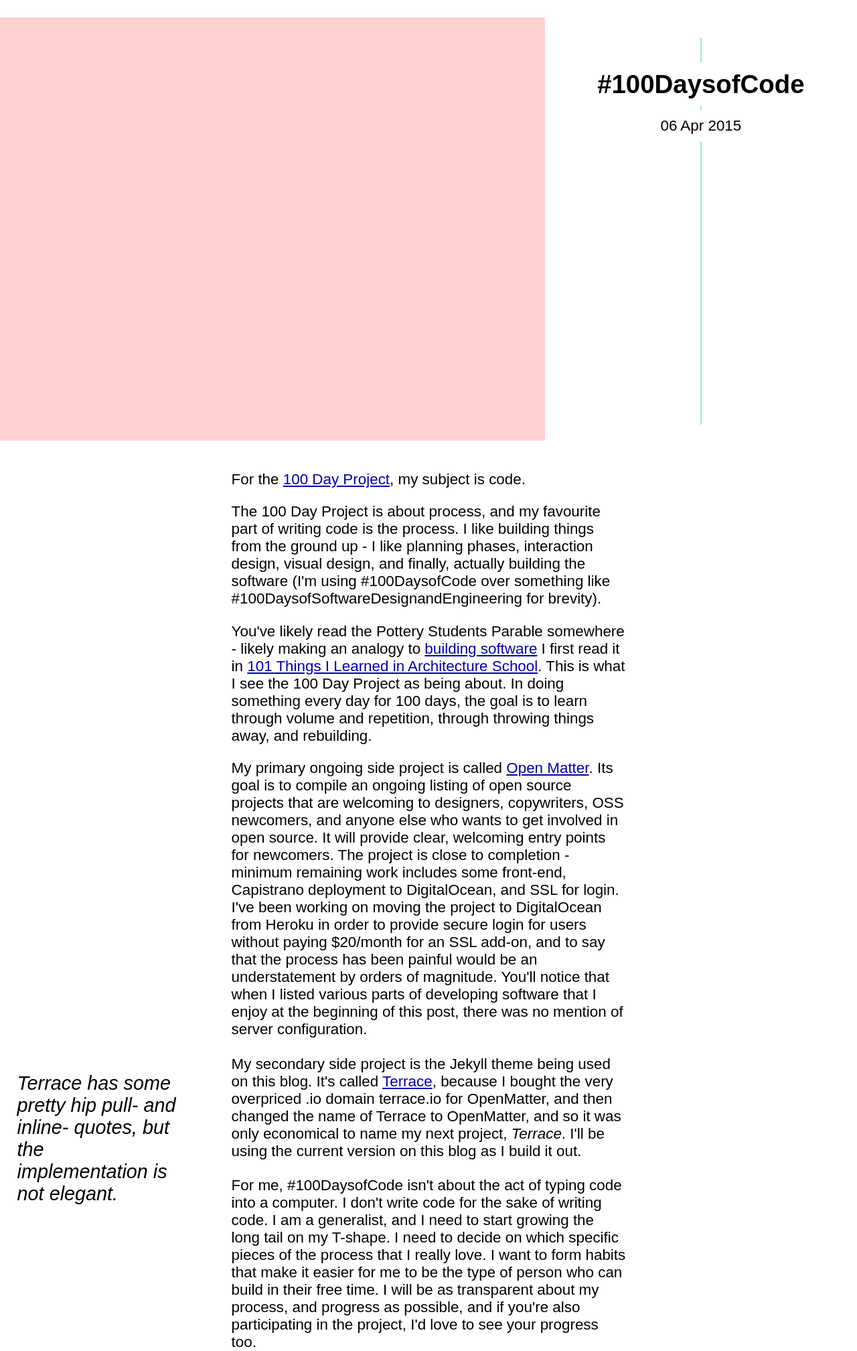
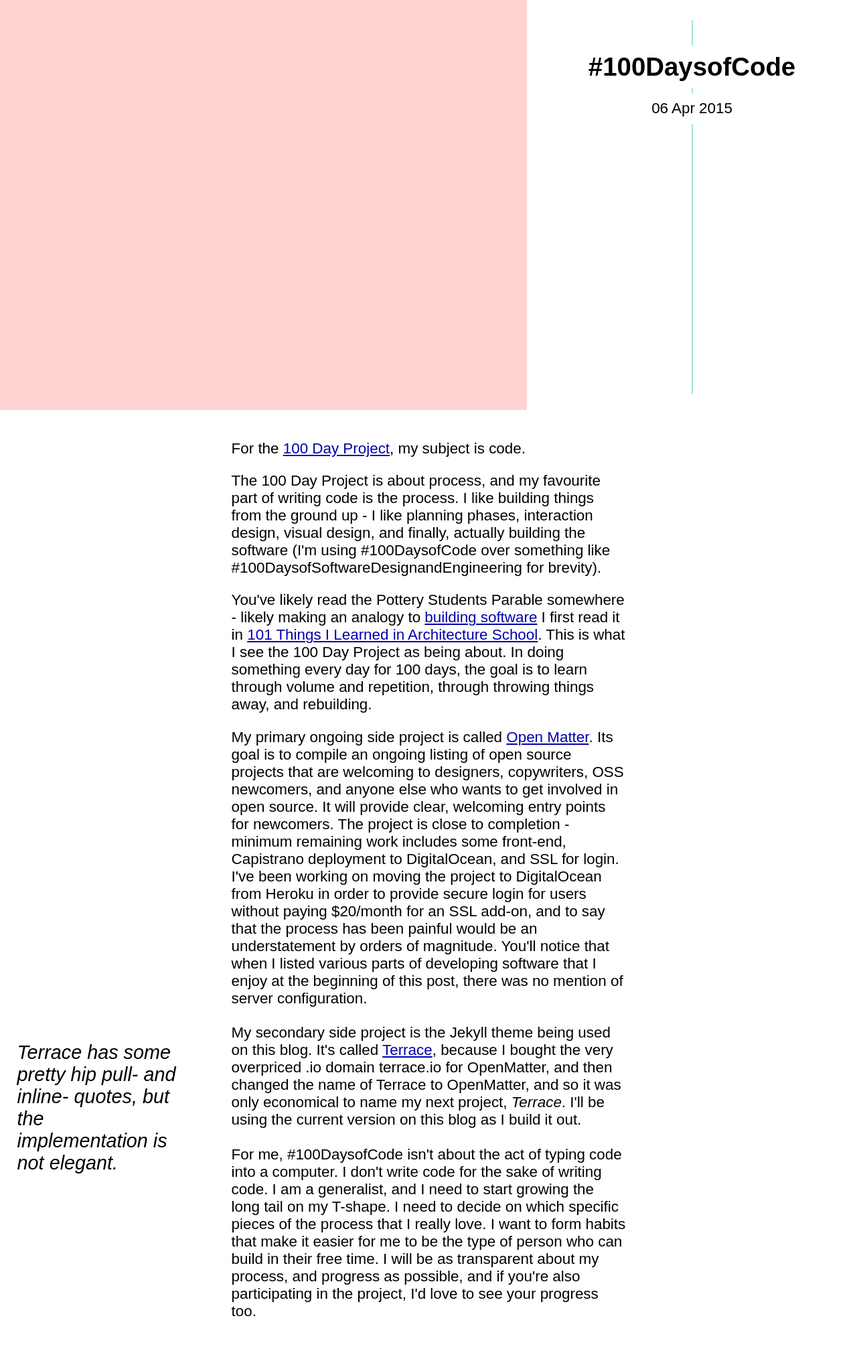
Before and after one commit to funionnn/funionnn.github.io, a Jekyll site: the page built from _posts/2015-04-06-the-100-day-project.md, in a window 1280 px wide. Shown: the whole page at 67% size. Built offline with Jekyll 4.4.1, drawn with Linux system fonts in a browser that asks for light colours; Markdown is read by kramdown in place of the engine named in the settings; after the commit the page ends 1971 px from its top, so only the background shows below that.

Commit message:
header padding

```diff
--- a/css/layout.scss
+++ b/css/layout.scss
@@ -151,7 +151,6 @@ a:visited { color: #a0a; }
   background-size: 100%;
   display: flex;
   margin: 0 0 3% 0;
-  padding: $margin 0 0 0;
   width: 100%;
 
   .post-image {
@@ -168,6 +167,7 @@ a:visited { color: #a0a; }
     background-repeat: repeat-y;
     background-position: center;
     margin: 30px 0;
+    padding: 0 20px;
 
     h1, p {
       background-color: #fff;
```
